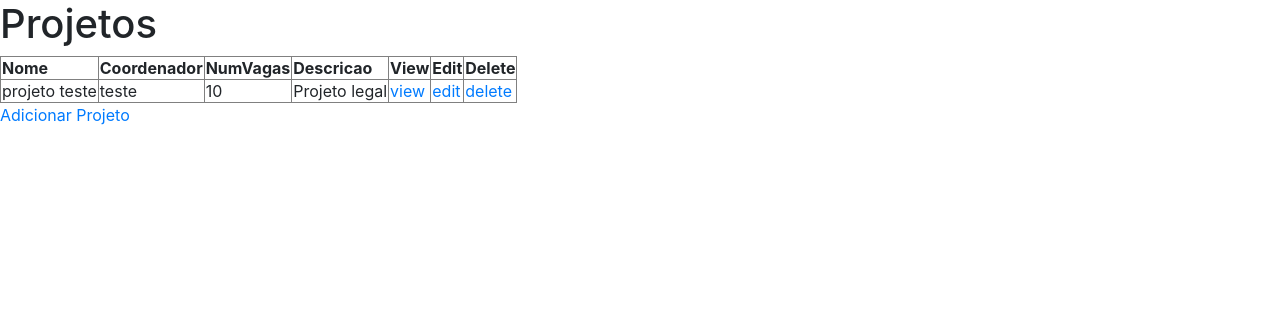
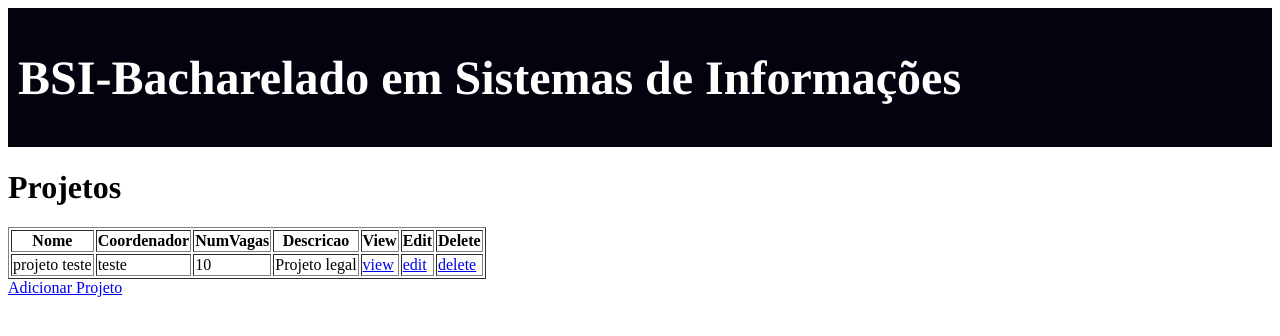
Before and after one commit to GabrielBFelix/BSI-Website, a Django app: page /bsi/projeto/ in a window 1280 px wide. Shown: the top 336 px of the page. Run offline with Django 3.2, Linux system fonts and the light colour scheme; data comes from the database, SQL or seed files in the repository; some libraries are stand-ins or nearby versions.

Commit message:
Modificando os templates para em cada pagina mostrar a page_header #33

```diff
--- a/website/bsi/templates/bsi/professor_confirm_delete.html
+++ b/website/bsi/templates/bsi/professor_confirm_delete.html
@@ -1,6 +1,10 @@
 {% load static %}
 
-<link rel="stylesheet" type="text/css" href="{% static 'bsi/bootstrap.css'%}">
+<link rel="stylesheet" type="text/css" href="{% static 'bsi/bsi.css'%}">
+
+<div class="page-header">
+    <h1><a href="/">BSI-Bacharelado em Sistemas de Informações</a></h1>
+</div>
 
 <h1>Professor Delete</h1>
 <form method="post">{% csrf_token %}
--- a/website/bsi/templates/bsi/professor_detail.html
+++ b/website/bsi/templates/bsi/professor_detail.html
@@ -1,6 +1,10 @@
 {% load static %}
 
-<link rel="stylesheet" type="text/css" href="{% static 'bsi/bootstrap.css'%}">
+<link rel="stylesheet" type="text/css" href="{% static 'bsi/bsi.css'%}">
+
+<div class="page-header">
+   <h1><a href="/">BSI-Bacharelado em Sistemas de Informações</a></h1>
+</div>
 
 <h1>Detalhes do Professor</h1>
 <h2>Nome: {{object.nome}}</h2>
--- a/website/bsi/templates/bsi/professor_form.html
+++ b/website/bsi/templates/bsi/professor_form.html
@@ -1,6 +1,10 @@
 {% load static %}
 
-<link rel="stylesheet" type="text/css" href="{% static 'bsi/bootstrap.css'%}">
+<link rel="stylesheet" type="text/css" href="{% static 'bsi/bsi.css'%}">
+
+<div class="page-header">
+    <h1><a href="/">BSI-Bacharelado em Sistemas de Informações</a></h1>
+</div>
 
 <h1>Editar Professor</h1>
 <form method="post">{% csrf_token %}
--- a/website/bsi/templates/bsi/professor_list.html
+++ b/website/bsi/templates/bsi/professor_list.html
@@ -1,6 +1,10 @@
 {% load static %}
 
-<link rel="stylesheet" type="text/css" href="{% static 'bsi/bootstrap.css'%}">
+<link rel="stylesheet" type="text/css" href="{% static 'bsi/bsi.css'%}">
+
+<div class="page-header">
+    <h1><a href="/">BSI-Bacharelado em Sistemas de Informações</a></h1>
+</div>
 
 <h1>Professores</h1>
 
--- a/website/bsi/templates/bsi/projeto_confirm_delete.html
+++ b/website/bsi/templates/bsi/projeto_confirm_delete.html
@@ -1,6 +1,10 @@
 {% load static %}
 
-<link rel="stylesheet" type="text/css" href="{% static 'bsi/bootstrap.css'%}">
+<link rel="stylesheet" type="text/css" href="{% static 'bsi/bsi.css'%}">
+
+<div class="page-header">
+    <h1><a href="/">BSI-Bacharelado em Sistemas de Informações</a></h1>
+</div>
 
 <h1>Projeto Delete</h1>
 <form method="post">{% csrf_token %}
--- a/website/bsi/templates/bsi/projeto_detail.html
+++ b/website/bsi/templates/bsi/projeto_detail.html
@@ -1,6 +1,10 @@
 {% load static %}
 
-<link rel="stylesheet" type="text/css" href="{% static 'bsi/bootstrap.css'%}">
+<link rel="stylesheet" type="text/css" href="{% static 'bsi/bsi.css'%}">
+
+<div class="page-header">
+    <h1><a href="/">BSI-Bacharelado em Sistemas de Informações</a></h1>
+</div>
 
 <h1>Projeto Details</h1>
 <h2>Nome: {{object.nome}}</h2>
--- a/website/bsi/templates/bsi/projeto_form.html
+++ b/website/bsi/templates/bsi/projeto_form.html
@@ -1,6 +1,10 @@
 {% load static %}
 
-<link rel="stylesheet" type="text/css" href="{% static 'bsi/bootstrap.css'%}">
+<link rel="stylesheet" type="text/css" href="{% static 'bsi/bsi.css'%}">
+
+<div class="page-header">
+    <h1><a href="/">BSI-Bacharelado em Sistemas de Informações</a></h1>
+</div>
 
 <h1>Editar Projeto</h1>
 <form method="post">{% csrf_token %}
--- a/website/bsi/templates/bsi/projeto_list.html
+++ b/website/bsi/templates/bsi/projeto_list.html
@@ -1,6 +1,10 @@
 {% load static %}
 
-<link rel="stylesheet" type="text/css" href="{% static 'bsi/bootstrap.css'%}">
+<link rel="stylesheet" type="text/css" href="{% static 'bsi/bsi.css'%}">
+
+<div class="page-header">
+    <h1><a href="/">BSI-Bacharelado em Sistemas de Informações</a></h1>
+</div>
 
 <h1>Projetos</h1>
 
```
